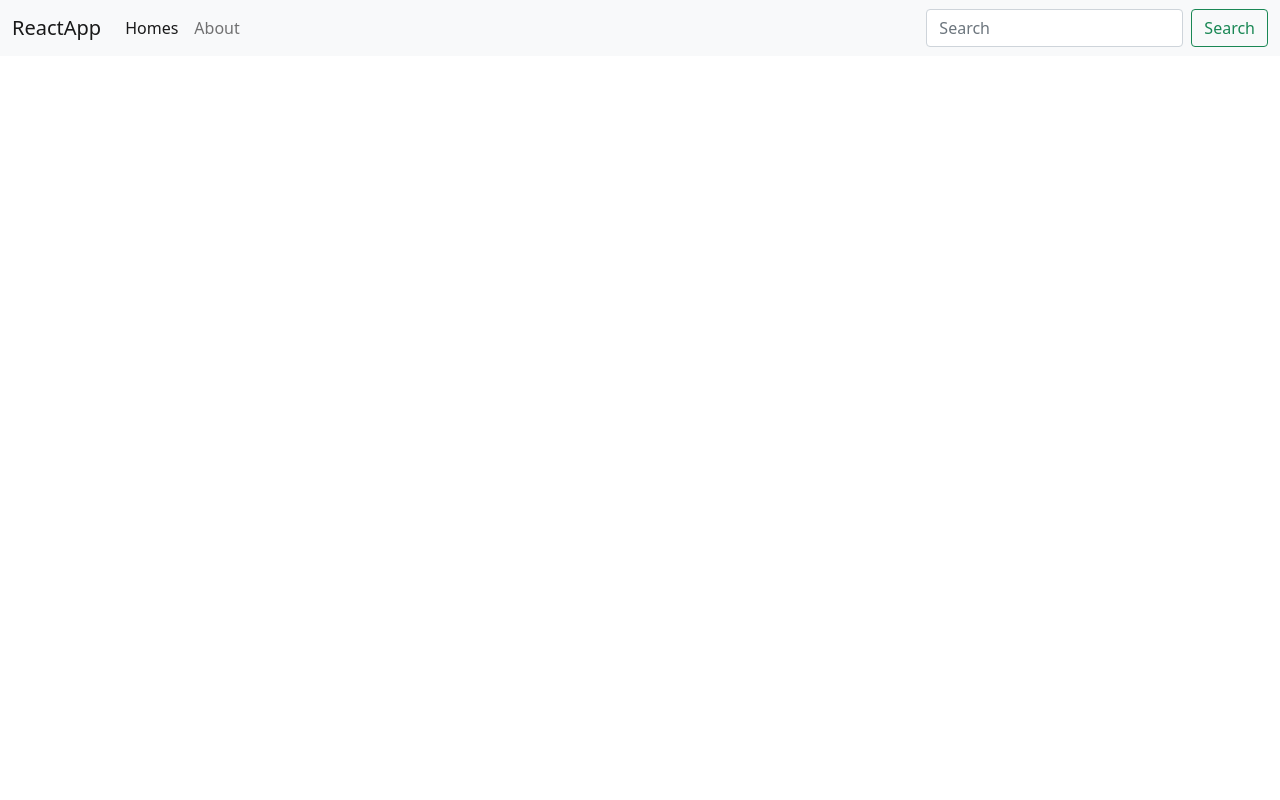
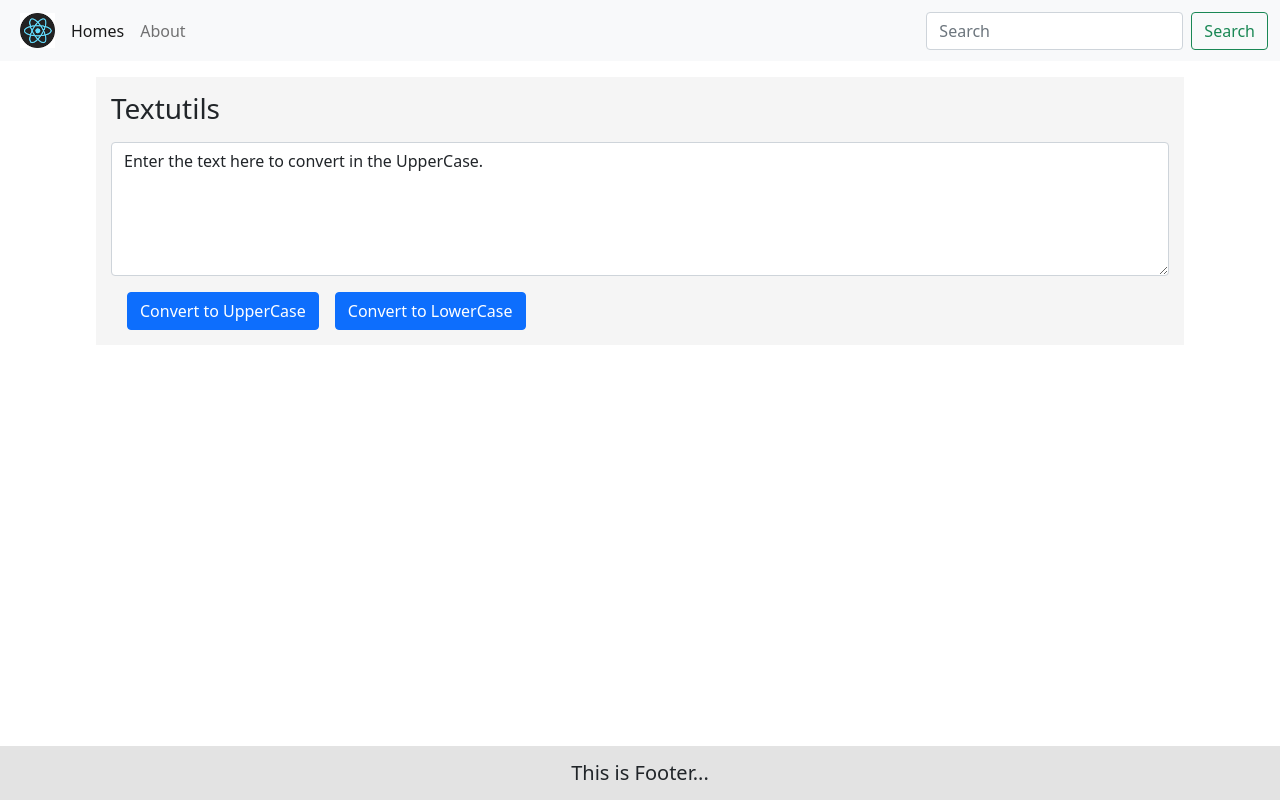
Before and after one commit to Rahulk1799/DemoReact, a React (Create React App) app: page / in a window 1280 px wide. Built offline with nearby package versions, Linux system fonts and the light colour scheme.

Commit message:
first host push

```diff
--- a/package.json
+++ b/package.json
@@ -8,6 +8,7 @@
     "@testing-library/user-event": "^13.5.0",
     "react": "^18.2.0",
     "react-dom": "^18.2.0",
+    "react-router-dom": "^6.17.0",
     "react-scripts": "5.0.1",
     "web-vitals": "^2.1.4"
   },
--- a/src/App.js
+++ b/src/App.js
@@ -1,7 +1,14 @@
 import logo from "./logo.svg";
 import "./App.css";
+import Navbar from "./components/Navbars";
+import Footer from "./components/Footer";
+import Body from "./components/Body";
+import Sidebar from "./components/Sidebar";
+import TextForm from "./components/Body/TextForm";
+import About from "./components/Body/About";
+import { Routes, Route } from "react-router-dom";
 
-let name = "Rahul Kumar";
+//let name = "Rahul Kumar";
 function App() {
   return (
     /*
@@ -46,49 +53,19 @@ function App() {
       </div> */
     // </>
 
-    <nav className="navbar navbar-expand-lg navbar-light bg-light">
-      <div className="container-fluid">
-        <a className="navbar-brand" href="/">
-          ReactApp
-        </a>
-        <button
-          className="navbar-toggler"
-          type="button"
-          data-bs-toggle="collapse"
-          data-bs-target="#navbarSupportedContent"
-          aria-controls="navbarSupportedContent"
-          aria-expanded="false"
-          aria-label="Toggle navigation"
-        >
-          <span className="navbar-toggler-icon"></span>
-        </button>
-        <div className="collapse navbar-collapse" id="navbarSupportedContent">
-          <ul className="navbar-nav me-auto mb-2 mb-lg-0">
-            <li className="nav-item">
-              <a className="nav-link active" aria-current="page" href="/">
-                Homes
-              </a>
-            </li>
-            <li className="nav-item">
-              <a className="nav-link" href="/">
-                About
-              </a>
-            </li>
-          </ul>
-          <form className="d-flex">
-            <input
-              className="form-control me-2"
-              type="search"
-              placeholder="Search"
-              aria-label="Search"
-            />
-            <button className="btn btn-outline-success" type="submit">
-              Search
-            </button>
-          </form>
-        </div>
+    <>
+      {/* <Navbar title="ReactJs" about="About Us" /> */}
+      <Navbar logoUrl="/download.png" />
+      <div style={{ display: "flex", flexDirection: "row", width: "100%" }}>
+        {/* <Body /> */}
+        <Routes>
+          <Route path="/" element={<TextForm heading="Textutils" />} />
+          <Route path="about" element={<About />} />
+        </Routes>
+        {/* <Sidebar /> */}
       </div>
-    </nav>
+      <Footer />
+    </>
   );
 }
 
--- /dev/null
+++ b/src/components/Body/About.js
@@ -0,0 +1,25 @@
+import React from "react";
+
+export default function About() {
+  return (
+    <div
+      style={{ backgroundColor: "#80808014", height: "50vh", width: "80vh" }}
+      className="m-4 mt-2 p-3"
+    >
+      <h4>About TextUtils</h4>
+      <p className="mt-3">
+        Hello! Welcome to the my page. This is TextUtils Application ,Here you
+        can convert the text into the uppercase and lowercase as per your
+        requirements. It is done by clicking the below given button. Lorem ipsum
+        dolor sit amet consectetur adipisicing elit. Ipsum ipsam vero nisi
+        recusandae non rerum. Mollitia ipsa doloremque ipsam repudiandae! Lorem
+        ipsum dolor sit amet consectetur adipisicing elit. Architecto officia
+        maiores officiis. Accusamus, laudantium veniam. Libero a aliquid omnis.
+        Harum non quidem vel, exercitationem accusantium voluptas quibusdam
+        dolores, laudantium expedita placeat saepe, labore natus dolorum illum
+        consequatur a qui eum eaque aspernatur! Hic dicta quisquam provident
+        doloribus, et cumque! Aspernatur?
+      </p>
+    </div>
+  );
+}
--- /dev/null
+++ b/src/components/Body/TextForm.js
@@ -0,0 +1,58 @@
+import React, { useState, useEffect } from "react";
+
+export default function TextForm(props) {
+  //State and hooks..
+  const [data, setData] = useState(
+    "Enter the text here to convert in the UpperCase."
+  );
+  // text="Hello..."; Not allowed
+
+  // useEffect hooks
+  // useEffect(() => {
+  //   setData("Enter the text here");
+  // }, []);
+
+  function handleOnClick1() {
+    console.log("UpperCase Button is clicked..");
+    setData(data.toUpperCase());
+  }
+  function handleOnClick2() {
+    console.log("LowerCase Button is clicked..");
+    setData(data.toLowerCase());
+  }
+  function handleOnChange(e) {
+    console.log(e.target.value);
+    setData(e.target.value);
+  }
+
+  return (
+    <div
+      className="container my-3"
+      style={{
+        width: "85%",
+        padding: "15px",
+        // textAlign: "center",
+        backgroundColor: "#80808014",
+      }}
+    >
+      <div className="mb-3">
+        <label htmlFor="exampleFormControlTextarea1" className="form-label">
+          <h3>{props.heading}</h3>
+        </label>
+        <textarea
+          className="form-control"
+          id="exampleFormControlTextarea1"
+          rows="5"
+          value={data}
+          onChange={handleOnChange}
+        ></textarea>
+      </div>
+      <button className="btn btn-primary mx-3" onClick={handleOnClick1}>
+        Convert to UpperCase
+      </button>
+      <button className="btn btn-primary" onClick={handleOnClick2}>
+        Convert to LowerCase
+      </button>
+    </div>
+  );
+}
--- /dev/null
+++ b/src/components/Body/index.js
@@ -0,0 +1,5 @@
+import React from "react";
+
+export default function Body() {
+  return <div style={{ width: "85%" }}>Body</div>;
+}
--- /dev/null
+++ b/src/components/Footer.css
@@ -0,0 +1,9 @@
+.hello {
+    position: absolute;
+    bottom: 0px;
+    text-align: center;
+    width: 100%;
+    background-color: #e3e3e3;
+    font-size: 20px;
+    padding: 12px 0;
+}
--- /dev/null
+++ b/src/components/Footer.js
@@ -0,0 +1,9 @@
+import React from "react";
+import "./Footer.css";
+export default function Footer() {
+  return (
+    <footer>
+      <div className="hello">This is Footer...</div>
+    </footer>
+  );
+}
--- /dev/null
+++ b/src/components/Navbars.js
@@ -0,0 +1,78 @@
+import React, { useState } from "react";
+import PropTypes from "prop-types";
+import { Link } from "react-router-dom";
+
+export default function Navbar(props) {
+  const [data, setData] = useState();
+  function handle(e) {
+    setData(e.target.value);
+    console.log(data);
+  }
+  return (
+    //   <div>Hello this is New line...</div>;
+    <nav className="navbar navbar-expand-lg navbar-light bg-light">
+      <div className="container-fluid">
+        {/* <a className="navbar-brand" href="/"> */}
+        <Link to={"/"} className="navbar-brand" style={{ margin: "0px 8px" }}>
+          <img src={props.logoUrl} style={{ width: "35px" }} />
+          {/* {props.title} */}
+        </Link>
+        {/* </a> */}
+        <button
+          className="navbar-toggler"
+          type="button"
+          data-bs-toggle="collapse"
+          data-bs-target="#navbarSupportedContent"
+          aria-controls="navbarSupportedContent"
+          aria-expanded="false"
+          aria-label="Toggle navigation"
+        >
+          <span className="navbar-toggler-icon"></span>
+        </button>
+        <div className="collapse navbar-collapse" id="navbarSupportedContent">
+          <ul className="navbar-nav me-auto mb-2 mb-lg-0">
+            <Link className="nav-link active" to={"/"}>
+              <li className="nav-item">
+                {/* <a className="nav-link active" aria-current="page" href="/"> */}
+                Homes
+                {/* </a> */}
+              </li>
+            </Link>
+            <Link to={"about"} className="nav-link">
+              <li className="nav-item">
+                {/* <a className="nav-link" href="/"> */}
+                {props.about}
+                {/* </a> */}
+              </li>
+            </Link>
+          </ul>
+          <form className="d-flex">
+            <input
+              className="form-control me-2"
+              type="search"
+              placeholder="Search"
+              aria-label="Search"
+              onChange={handle}
+              value={data}
+            />
+            <button className="btn btn-outline-success" type="submit">
+              Search
+            </button>
+          </form>
+        </div>
+      </div>
+    </nav>
+  );
+}
+
+//Below code is used to define the type of the props to validate the data..
+Navbar.propTypes = {
+  title: PropTypes.string.isRequired,
+  about: PropTypes.string,
+};
+
+//Here we are defining the default props..
+Navbar.defaultProps = {
+  title: "ReactApps",
+  about: "About",
+};
--- /dev/null
+++ b/src/components/Sidebar.js
@@ -0,0 +1,5 @@
+import React from "react";
+
+export default function Sidebar() {
+  return <div style={{ flexGrow: 1 }}>Sidebar</div>;
+}
--- a/src/index.js
+++ b/src/index.js
@@ -1,13 +1,16 @@
-import React from 'react';
-import ReactDOM from 'react-dom/client';
-import './index.css';
-import App from './App';
-import reportWebVitals from './reportWebVitals';
+import React from "react";
+import ReactDOM from "react-dom/client";
+import "./index.css";
+import App from "./App";
+import reportWebVitals from "./reportWebVitals";
+import { BrowserRouter } from "react-router-dom";
 
-const root = ReactDOM.createRoot(document.getElementById('root'));
+const root = ReactDOM.createRoot(document.getElementById("root"));
 root.render(
   <React.StrictMode>
-    <App />
+    <BrowserRouter>
+      <App />
+    </BrowserRouter>
   </React.StrictMode>
 );
 
```
Also changed, not shown: public/download.png (added), 1 other file (tests, documents, lock files or other folders).
